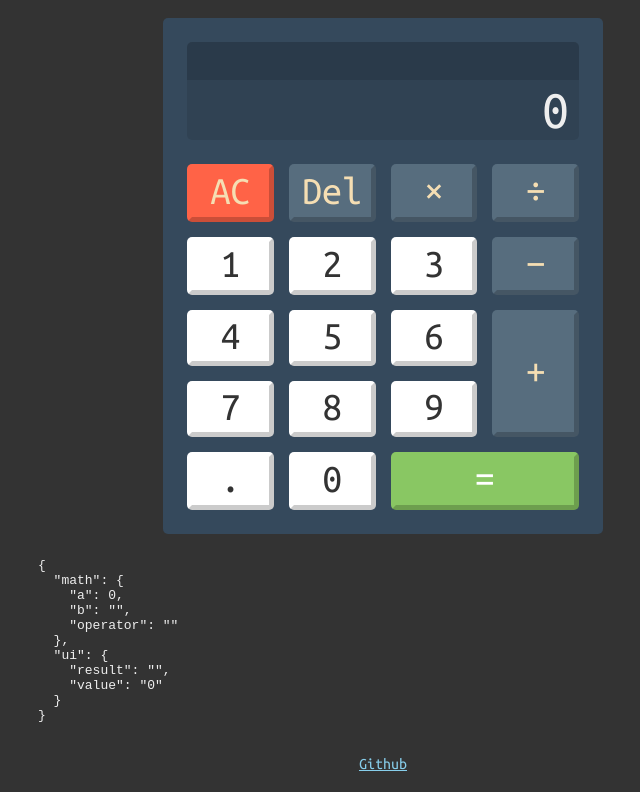
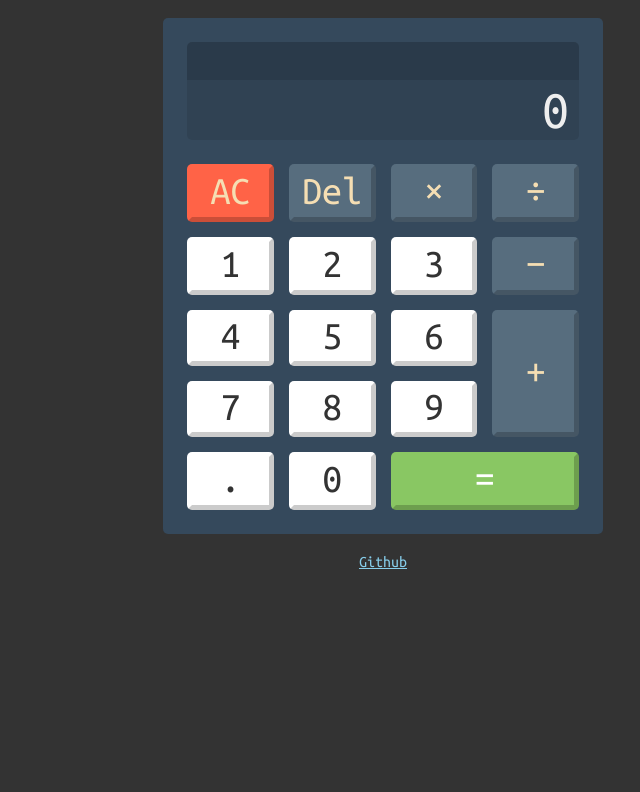
Before and after one commit to greqov/odin-js-calc, a website: page index.html in a window 1280 px wide. Shown: the part 94-886 px from the top of the page, without its empty margins (257-897 px from the left). After the commit the page ends 800 px from the top, so only its background shows below. Drawn offline with Linux system fonts and the light colour scheme.

Commit message:
Remove debug block

```diff
--- a/index.html
+++ b/index.html
@@ -40,8 +40,6 @@
       </div>
     </div>
 
-    <pre class="calc-state" style="margin-top: 24px;"></pre>
-
     <footer><a href="https://github.com/greqov/odin-js-calc" target="_blank">Github</a></footer>
 
     <script src="js/script.js"></script>
--- a/js/script.js
+++ b/js/script.js
@@ -19,7 +19,6 @@
 
   // update display
   // get all UI elements
-  const calcStateUI = document.querySelector('.calc-state');
   const calc = document.querySelector('.js-calc');
   const displayLine = calc.querySelector('.display-line--bottom');
   const displayLineResult = calc.querySelector('.display-line--top');
@@ -58,7 +57,6 @@
 
     displayLine.textContent = ui.value;
     displayLineResult.innerHTML = ui.result;
-    calcStateUI.textContent = JSON.stringify(state, null, 2);
   }
 
   // add keypress events somehow
```
